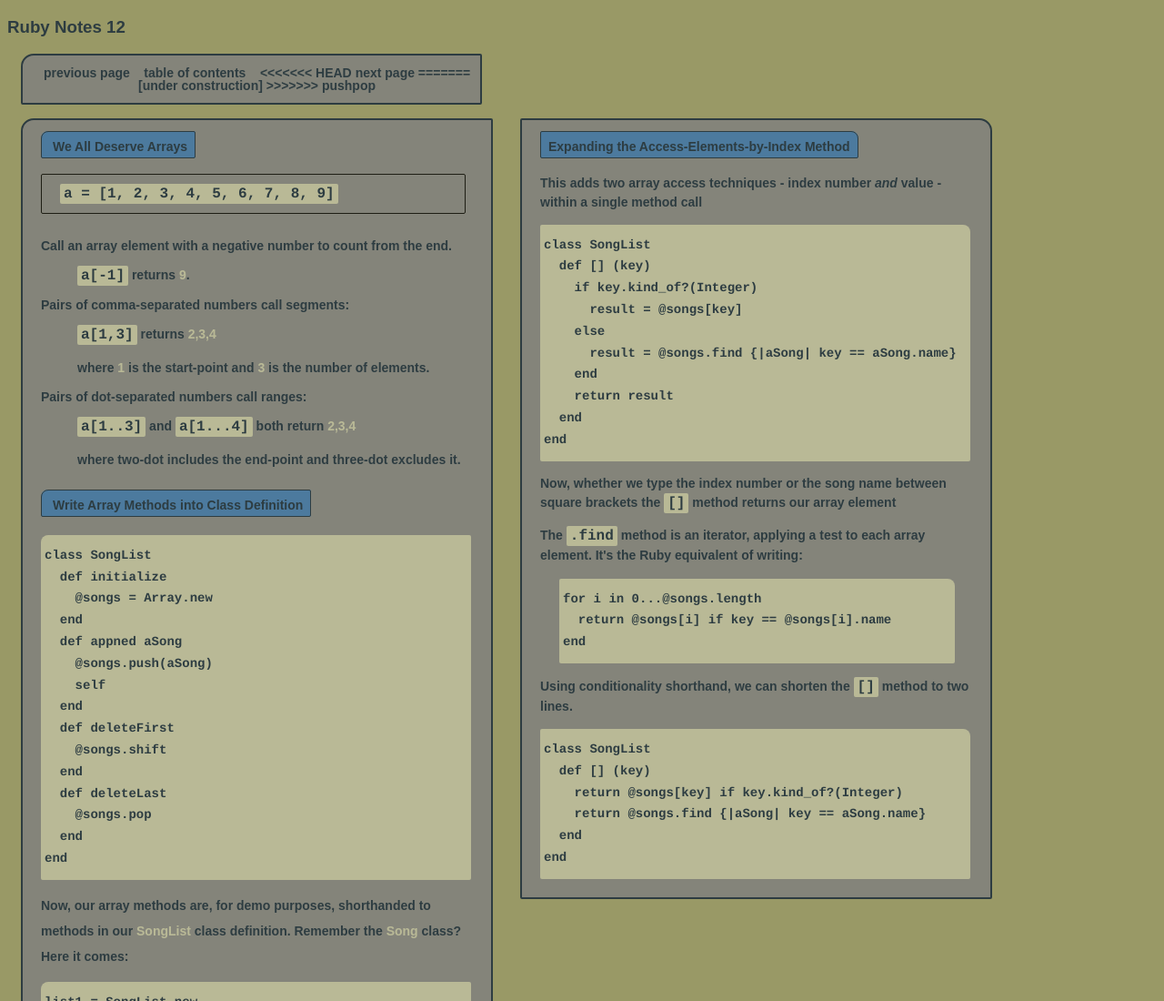
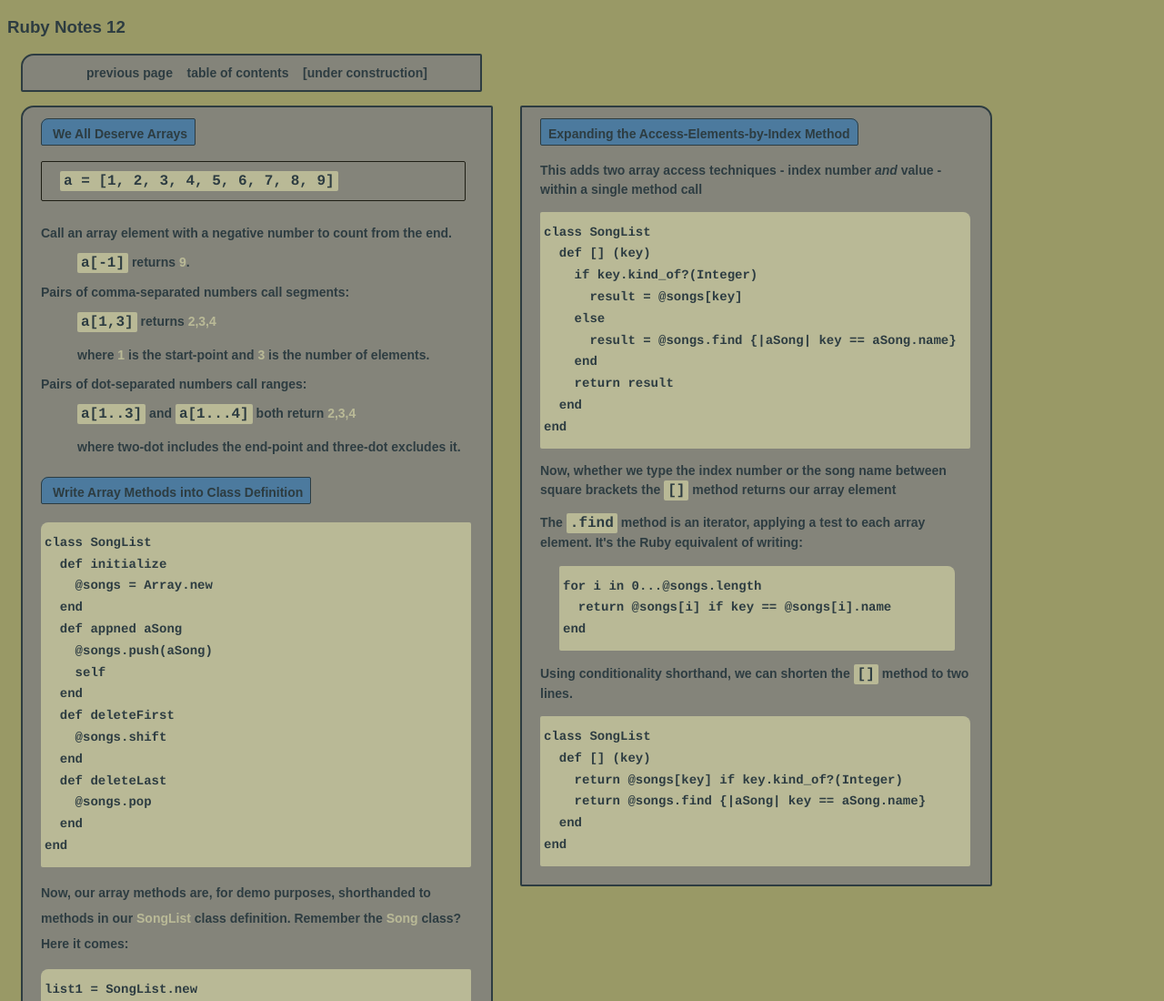
Before and after one commit to geoSkogen/rubynotes, a plain HTML site: page twelve.html in a window 1280 px wide. Shown: the top 1100 px of the page at 91% size. Drawn offline with Linux system fonts and the light colour scheme.

Commit message:
fixes little merge conflict

```diff
--- a/twelve.html
+++ b/twelve.html
@@ -22,11 +22,7 @@
    <nav>
      <a href="eleven.html">previous page</a>&#160;&#160;&#160;
      <a href="index.html">table of contents</a>&#160;&#160;&#160;
-<<<<<<< HEAD
-     <a href="thirteen.html">next page</a>
-=======
      <a href="#">[under construction]</a>
->>>>>>> pushpop
    </nav>
   </header>
 
```
